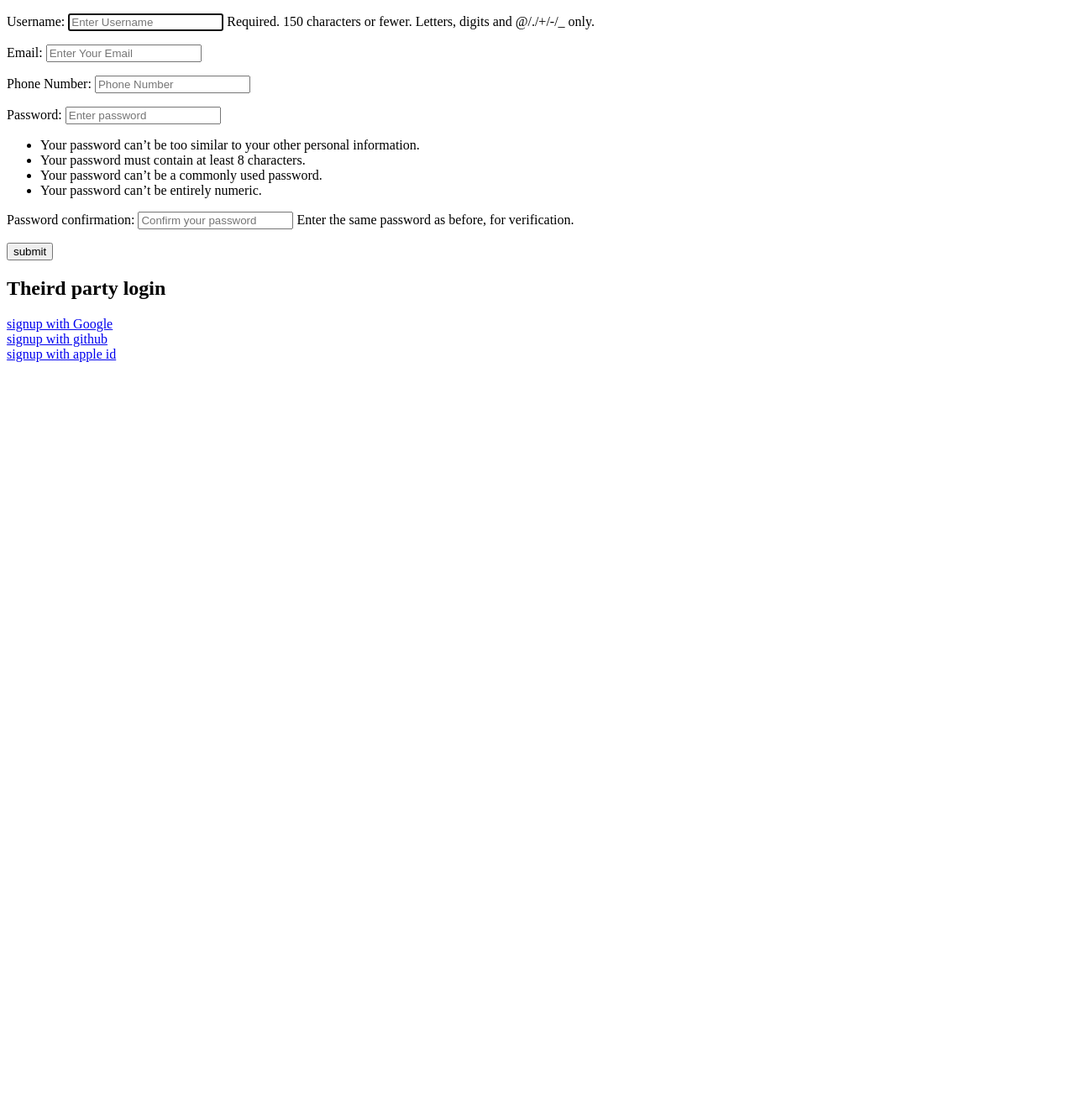
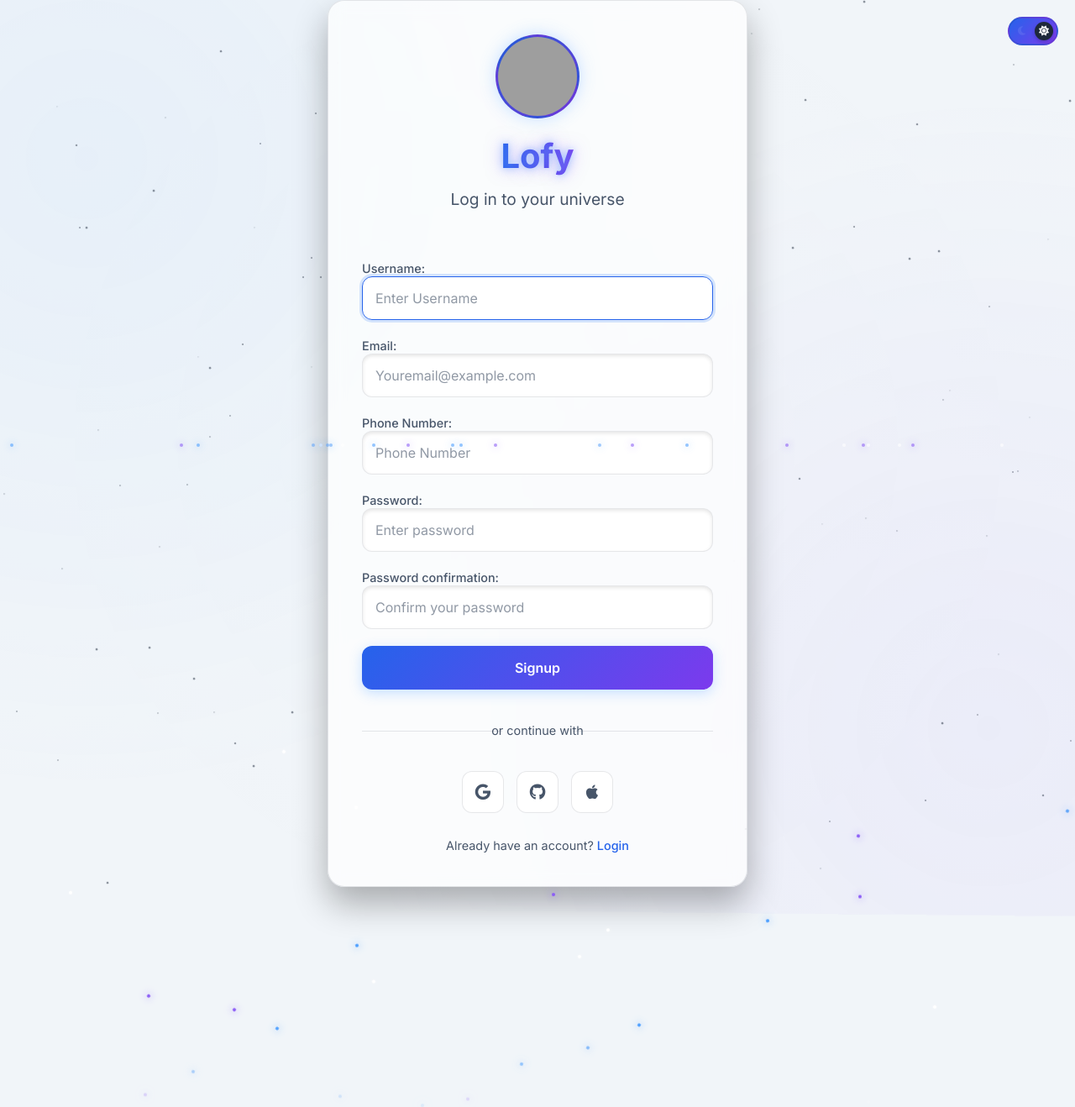
Before and after one commit to ARI24team/Lofy, a Django app: page /accounts/signup/ in a window 1280 px wide. Shown: the whole page at 84% size. Before the commit the page ends 431 px from the top, so only its background shows below. Run offline with Django 5.2, Linux system fonts and the light colour scheme; grey boxes are pictures that could not be loaded.

Commit message:
signup template added the front to it, but there is a problem with the input filed of type "email, so I changed the input type to text, so we can either validate the email in real time via the front end, or validate it after the subimssion in the back, or do both haha

```diff
--- a/accounts/forms.py
+++ b/accounts/forms.py
@@ -14,18 +14,20 @@ class Usersignupform(UserCreationForm):
             'password2'
             ]
 
+        widgets = {
+            'email': forms.TextInput(attrs={'placeholder': 'Youremail@example.com'})
+        }
+
     def __init__(self, *args, **kwargs):
         super(Usersignupform, self).__init__(*args, **kwargs)
+        for field in self.fields.values():
+            field.help_text = ''
         self.fields['username'].widget.attrs.update({
             'placeholder': 'Enter Username',
             'class': 'form-control'
         })
         self.fields['Phone_Number'].widget.attrs.update({
             'placeholder': 'Phone Number',
-            'class': 'form-control',
-        })
-        self.fields['email'].widget.attrs.update({
-            'placeholder': 'Enter Your Email',
             'class': 'form-control',
         })
         self.fields['password1'].widget.attrs.update({
@@ -49,3 +51,5 @@ class Userloginform(AuthenticationForm):
             'placeholder': 'Password',
             'class': 'form-control'
         })
+        for field in self.fields.values():
+            field.help_text = ''
--- a/accounts/static/accounts/style.css
+++ b/accounts/static/accounts/style.css
@@ -342,6 +342,8 @@ label {
 }
 
 input[type="text"],
+input[type="email"],
+input[type="tel"],
 input[type="password"] {
   width: 100%;
   padding: 15px;
@@ -356,7 +358,9 @@ input[type="password"] {
 }
 
 input[type="text"]:focus,
-input[type="password"]:focus {
+input[type="email"]:focus,
+input[type="tel"]:focus,
+input[type="password"]:focus  {
   outline: none;
   border-color: var(--blue-primary);
   box-shadow: 0 0 0 3px rgba(59, 130, 246, 0.2);
--- a/accounts/templates/accounts/signup.html
+++ b/accounts/templates/accounts/signup.html
@@ -1,22 +1,60 @@
+{% load static %}
 <!DOCTYPE html>
 <html lang="en">
     <head>
-    <meta charset="UTF-8">
-    <meta name="viewport" content="width=device-width, initial-scale=1.0">
-    <title>Document</title>
+        <meta charset="UTF-8" />
+        <meta name="viewport" content="width=device-width, initial-scale=1.0" />
+        <title>Lofy</title>
+        <link
+            rel="stylesheet"
+            href="https://cdnjs.cloudflare.com/ajax/libs/font-awesome/6.4.0/css/all.min.css"
+        />
+        <link rel="stylesheet" href="{% static 'accounts/style.css' %}" />
     </head>
     <body>
-    <form method="post">
-
+        <div class="theme-toggle">
+            <label class="switch">
+                <input type="checkbox" id="themeToggle" />
+                <span class="slider">
+                    <i class="fas fa-moon"></i>
+                    <i class="fas fa-sun"></i>
+                </span>
+            </label>
+        </div>
+        <section>
+            <div class="head">
+                <img src="../media/photo_2025-02-02_21-06-56.jpg" alt="" />
+                <h1>Lofy</h1>
+                <p>Log in to your universe</p>
+            </div>
+            <div class="main">
+                <form method="post" action="{% url 'accounts:signup' %}">
                     {% csrf_token %}
-        {{form.as_p}}
-        <button type="submit">submit</button>
+                    {{ form }}
+                    <div class="btn">
+                        <button type="submit">Signup</button>
+                    </div>
                 </form>
-    <h2>Theird party login</h2>
-    <a href="{% url 'social:begin' 'google-oauth2' %}?next={{ request.path }}">signup with Google</a><br>
-    <a href="{% url 'social:begin' 'github' %}?next={{ request.path }}">signup with github</a><br>
-    <a href="{% url 'social:begin' 'apple-id' %}?next={{ request.path }}">signup with apple id</a><br>
-
-
+                <p>or continue with</p>
+                <div class="socials">
+                    <a href="{% url 'social:begin' 'google-oauth2' %}?next={{ request.path }}" title="Continue with Google">
+                        <i class="fab fa-google"></i>
+                    </a>
+                    <a href="{% url 'social:begin' 'github' %}?next={{ request.path }}" title="Continue with GitHub">
+                        <i class="fab fa-github"></i>
+                    </a>
+                    <a href="{% url 'social:begin' 'apple-id' %}?next={{ request.path }}" title="Continue with Apple">
+                        <i class="fab fa-apple"></i>
+                    </a>
+                </div>
+            </div>
+            <div class="foot">
+                <p>Already have an account? <a href="{% url 'accounts:login' %}">Login</a></p>
+            </div>
+        </section>
+        <div class="animated-bg"></div>
+        <div class="stars" id="stars"></div>
+        <div class="particles" id="particles"></div>
+        <script src="{% static 'accounts/script.js' %}"></script>
     </body>
 </html>
```
Lines whose indentation alone changed are shown as unchanged.
